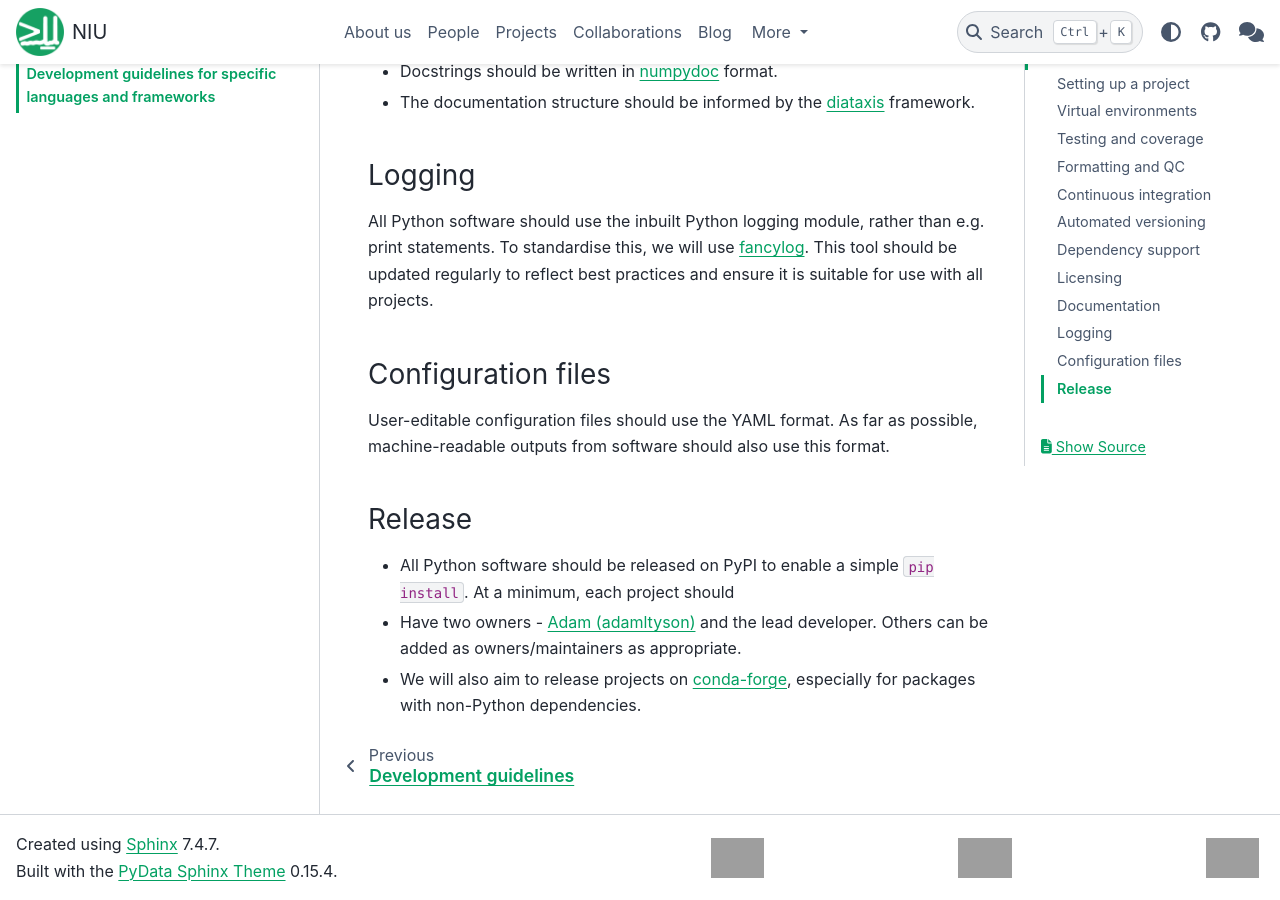
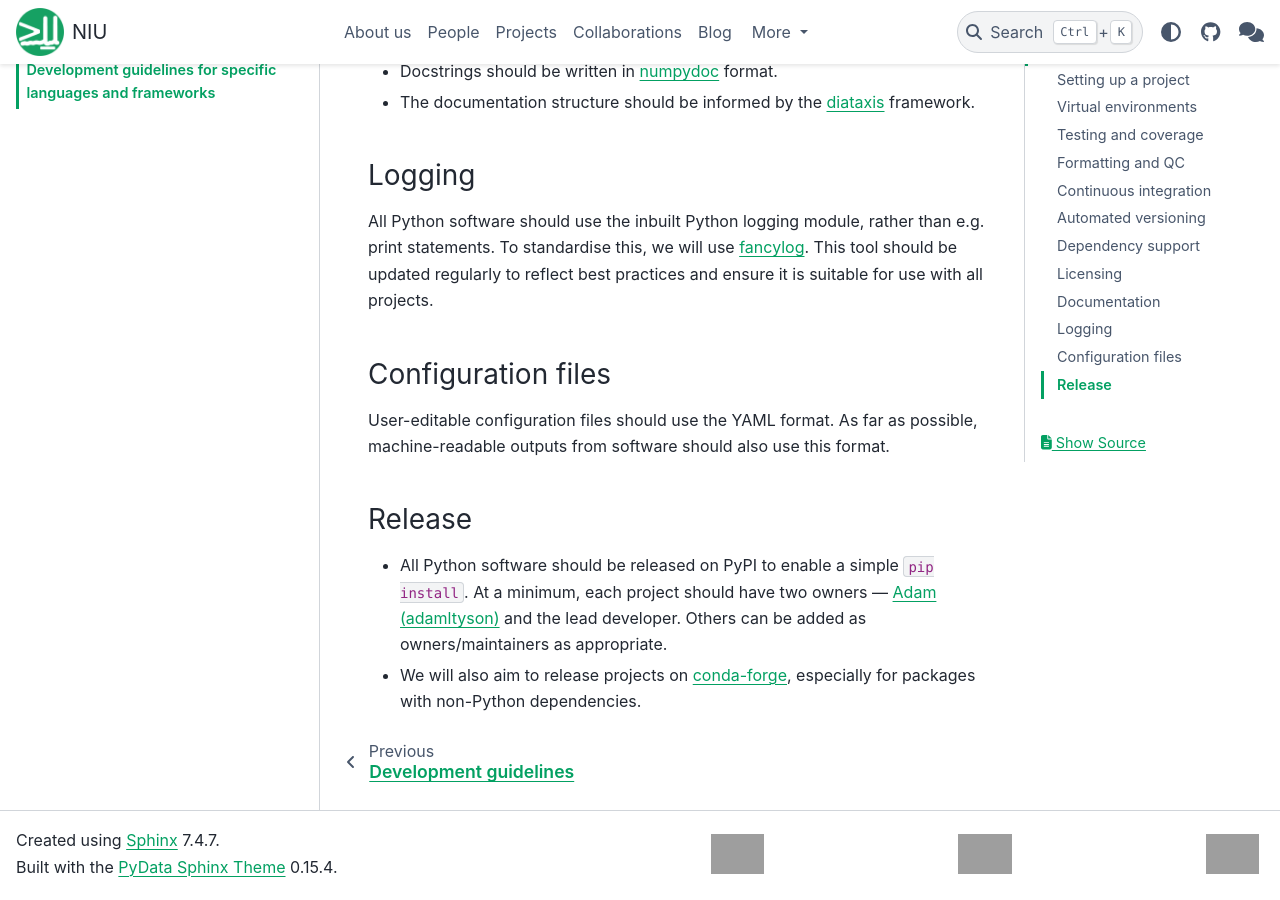
Before and after one commit to neuroinformatics-unit/neuroinformatics-unit.github.io, a Sphinx documentation site: the page built from docs/source/guidelines/languages_frameworks.md, in a window 1280 px wide and 900 px high, scrolled down 2634 px. Built offline with Sphinx 7.4.7 and the PyData theme 0.15.4, drawn with Linux system fonts in a browser that asks for light colours; grey boxes are pictures that could not be loaded.

Commit message:
Fix new line issue

```diff
--- a/docs/source/guidelines/languages_frameworks.md
+++ b/docs/source/guidelines/languages_frameworks.md
@@ -79,5 +79,5 @@ User-editable configuration files should use the YAML format. As far as possible
 
 ### Release
 * All Python software should be released on PyPI to enable a simple `pip install`. At a minimum, each project should
-* Have two owners - [Adam (adamltyson)](https://github.com/adamltyson) and the lead developer. Others can be added as owners/maintainers as appropriate.
+have two owners — [Adam (adamltyson)](https://github.com/adamltyson) and the lead developer. Others can be added as owners/maintainers as appropriate.
 * We will also aim to release projects on [conda-forge](https://conda-forge.org/), especially for packages with non-Python dependencies.
```
